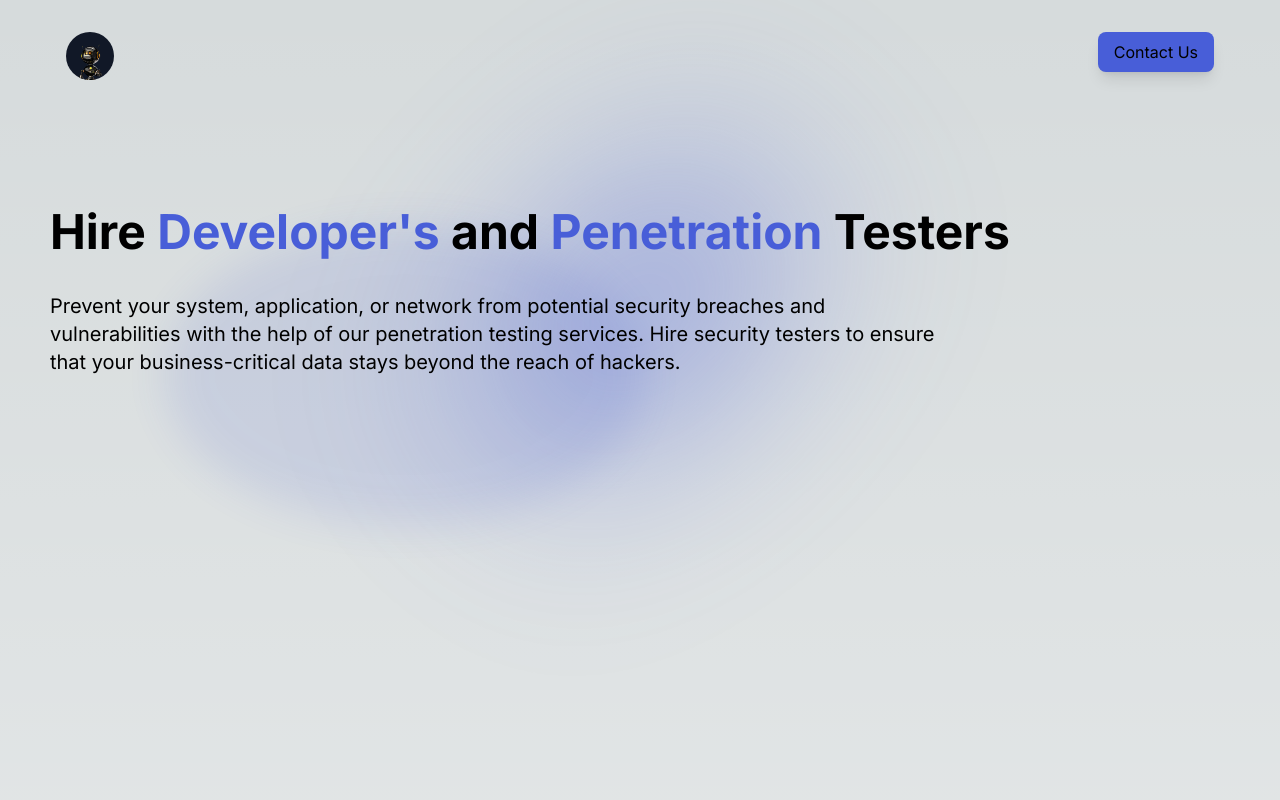
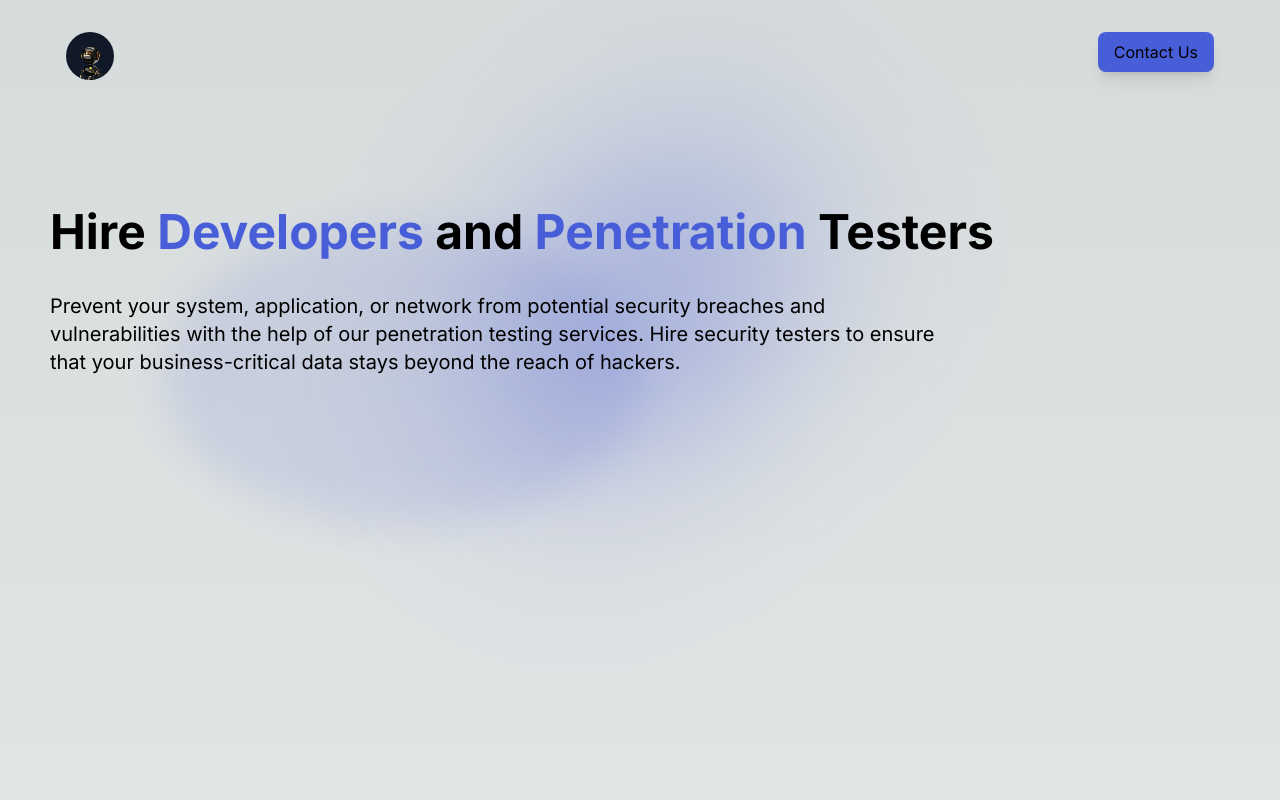
Before and after one commit to 0xthanatus/hire-freelancer, a Next.js app: page / in a window 1280 px wide. Shown: the top 800 px of the page. Built offline with nearby package versions, Linux system fonts and the light colour scheme.

Commit message:
bug fixed

```diff
--- a/components/Landing.jsx
+++ b/components/Landing.jsx
@@ -7,7 +7,7 @@ function Landing() {
         <div className=" text-center md:text-left">
           <h1 className="text-4xl  lg:text-5xl font-bold">
             Hire
-            <span className="text-[#485ED8]"> Developer's</span> and{" "}
+            <span className="text-[#485ED8]"> Developers</span> and{" "}
             <span className="text-[#485ED8]"> Penetration</span> Testers
           </h1>
           <p className="text-lg md:text-xl mt-9  max-w-[900px] ">
```
